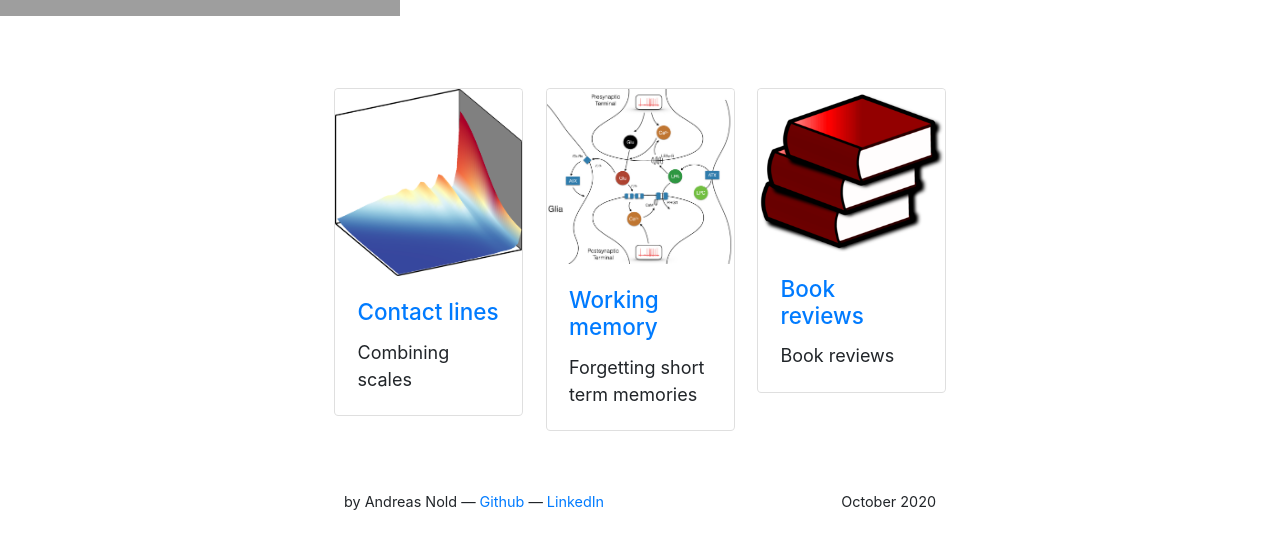
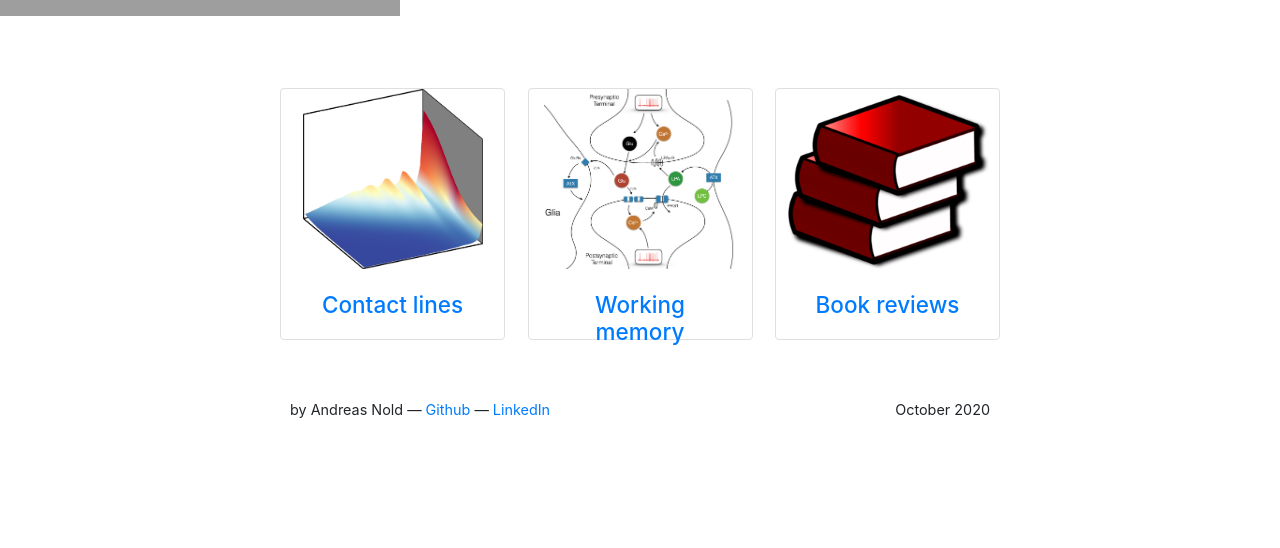
Before and after one commit to NoldAndreas/nextjs-netlify-blog-template, a Next.js app: page / in a window 1280 px wide. Shown: the part 316-864 px from the top of the page. Built offline with nearby package versions, Linux system fonts and the light colour scheme; grey boxes are pictures that could not be loaded.

Commit message:
grid looks decent now

```diff
--- a/components/My_card.js
+++ b/components/My_card.js
@@ -1,27 +1,25 @@
 //import React from "react"
 //import { css } from "@emotion/core"
-//import "../styles/layout.css"
+
 //import { rhythm } from "../utils/typography"
 import {Card,Image} from 'react-bootstrap';
 import 'bootstrap/dist/css/bootstrap.css';
+import myCard_styles from "./My_Card.module.css"
 
 export default function My_card({title,src,href,children }) {
   return(
-    <Card className="mt-3 text-left">
+    <Card className="mt-3 text-left" style={{ height: '14rem' }}>
       <Card.Link href={href}>
       <Image
         src = {src}
-        className = "card-img-top"
+        className = {myCard_styles.card_img_top}
         alt="random image"
       />
       </Card.Link>
       <Card.Body>
         <Card.Link href={href}>
-        <Card.Title>{title}</Card.Title>
+        <Card.Title className={myCard_styles.titleStyle}>{title}</Card.Title>
         </Card.Link>
-        <Card.Text>
-        {children}
-        </Card.Text>
       </Card.Body>
     </Card>
   );
@@ -29,6 +27,9 @@ export default function My_card({title,src,href,children }) {
 
 
 /*
+<Card.Text>
+{children}
+</Card.Text>
 //aber funktioniert irgendwie nicht:
 <div class="card text-left mb-3">
   <img class="card-img-top" src={im} alt="Card image cap" />
--- /dev/null
+++ b/components/My_card.module.css
@@ -0,0 +1,9 @@
+.card_img_top{
+    width: 100%;
+    height: 10rem;
+    object-fit: contain;
+}
+
+.titleStyle{
+  text-align: center;
+}
--- a/components/layout.module.css
+++ b/components/layout.module.css
@@ -1,5 +1,5 @@
 .container {
-  max-width: 36rem;
+  max-width: 42rem;
   padding: 0 1rem;
   margin: 3rem auto 6rem;
 }
--- a/pages/index.js
+++ b/pages/index.js
@@ -24,9 +24,9 @@ export default function Home({allPostsData}) {
         <title>{siteTitle}</title>
       </Head>
       <div className="card-columns">
-        <My_card title="Contact lines" src="/images/contactline.png" href="./ContactLine_BridgingScales"> Combining scales </My_card>
-        <My_card title="Working memory" src="/images/PRG1_Model.jpeg"  href="./Project_PRG1"> Forgetting short term memories </My_card>
-        <My_card title="Book reviews" src="/images/books.png" href="./Books"> Book reviews </My_card>
+        <My_card title="Contact lines" src="/images/contactline.png" href="./ContactLine_BridgingScales"/>
+        <My_card title="Working memory" src="/images/PRG1_Model.jpeg"  href="./Project_PRG1"/>
+        <My_card title="Book reviews" src="/images/books.png" href="./Books"/>
       </div>
     </Layout>
   )
```
Also changed, not shown: lib/utils/randomDataGenerator.js (deleted, +0 -7 lines).
